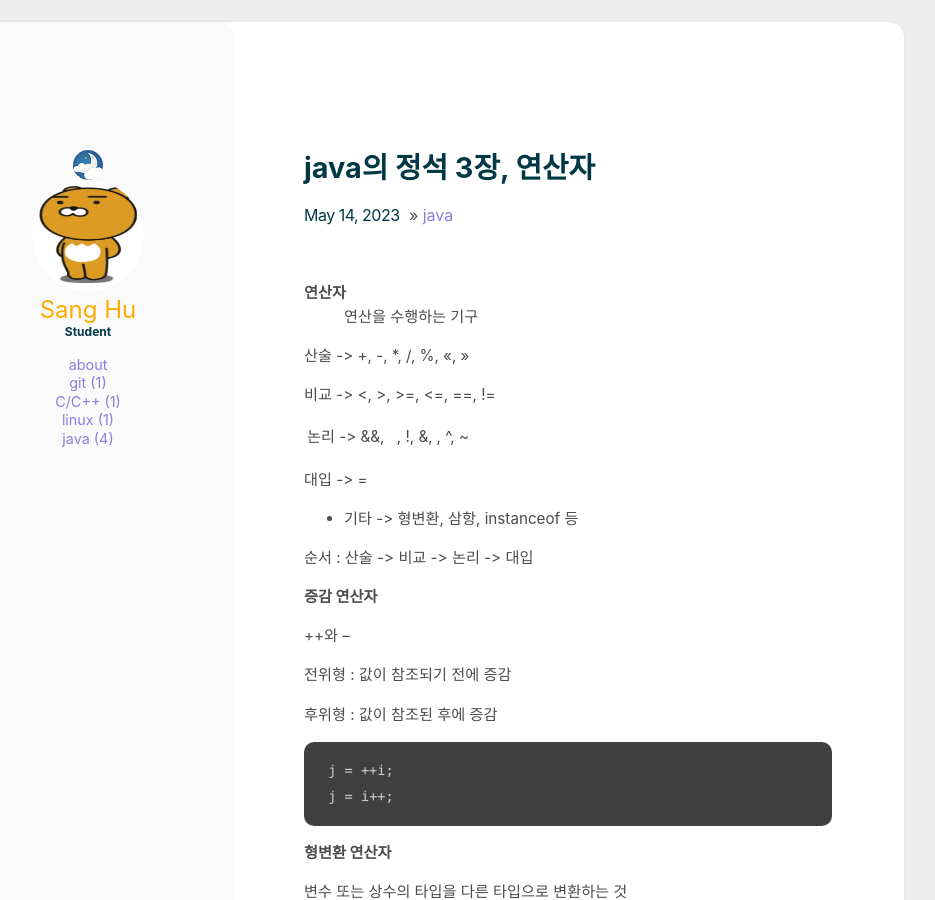
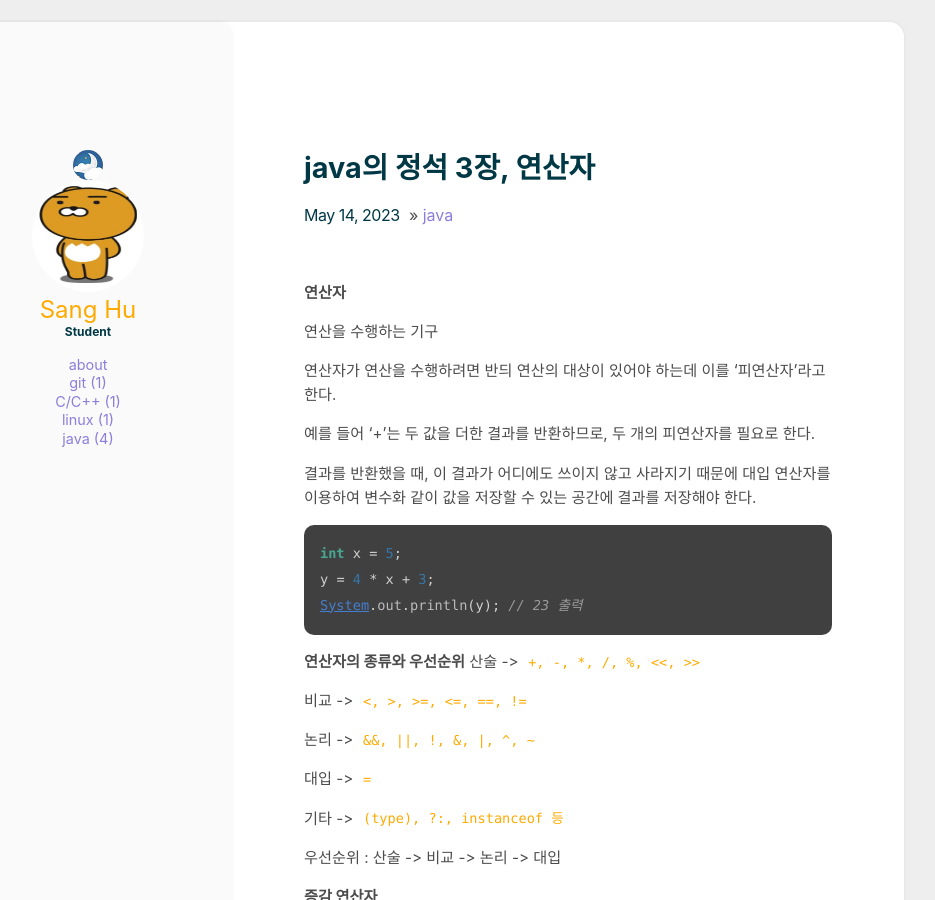
Before and after one commit to hoohoo1220/blog, a Jekyll site: the page built from _posts/2023-05-14-java-chapter3.md, in a window 1280 px wide and 900 px high. Shown: the whole window, without its empty margins (216-1151 px from the left). Built offline with Jekyll 4.4.1, drawn with Linux system fonts in a browser that asks for light colours; some of the changed text lies outside the part shown.

Commit message:
3장 내용 추가 1/2

````diff
--- a/_posts/2023-05-14-java-chapter3.md
+++ b/_posts/2023-05-14-java-chapter3.md
@@ -5,25 +5,48 @@ comments: true
 ---
 
 **연산자**
- : 연산을 수행하는 기구
 
- 산술 ->   +, -, *, /, %, <<, >>
+연산을 수행하는 기구
 
- 비교 ->   <, >, >=, <=, ==, !=
+연산자가 연산을 수행하려면 반듸 연산의 대상이 있어야 하는데 이를 '피연산자'라고 한다.
 
- 논리 ->   &&, ||, !, &, |, ^, ~
+예를 들어 '+'는 두 값을 더한 결과를 반환하므로,
+두 개의 피연산자를 필요로 한다.
 
- 대입 ->   =
+결과를 반환했을 때, 이 결과가 어디에도 쓰이지 않고 사라지기 때문에
+대입 연산자를 이용하여 변수화 같이 값을 저장할 수 있는 공간에 결과를 저장해야 한다.
 
-  + 기타 -> 형변환, 삼항, instanceof 등
-
-
- 순서 : 산술 -> 비교 -> 논리 -> 대입
+```java
+int x = 5;
+y = 4 * x + 3;
+System.out.println(y); // 23 출력
+```
 
 
 
 
- **증감 연산자**
+
+
+**연산자의 종류와 우선순위**
+ 산술 ->   `+, -, *, /, %, <<, >>`
+
+ 비교 ->   `<, >, >=, <=, ==, !=`
+
+ 논리 ->   `&&, ||, !, &, |, ^, ~`
+
+ 대입 ->   `=`
+
+ 기타 ->   `(type), ?:, instanceof 등`
+
+
+ 우선순위 : 산술 -> 비교 -> 논리 -> 대입
+
+
+
+
+
+
+**증감 연산자**
 
 ++와 --
 
@@ -32,9 +55,30 @@ comments: true
  후위형 : 값이 참조된 후에 증감
 
  ```java
- j = ++i;
- j = i++;
+ j = ++i; // 전위형
+ j = i++; // 후위형
  ```
+
+
+
+
+
+
+**부호 연산자**
+
+'-'는 피연산자의 부호를 반대로 변경한 결과를 반환한다.
+
+음수 -> 양수
+양수 -> 음수
+
+부호 연산자는 덧셈, 뺄셈 연산자와 같은 기호를 쓰지만 다른 연산자이다.
+
+기호는 같아도 피연산자의 개수가 각각 1개, 2개이므로 서로 구분이 가능하다.
+
+부호 연산자는 boolean형과 char형을 제외한 기본형에만 사용할 수 있다.
+
+
+
 
 
 
@@ -44,12 +88,35 @@ comments: true
 
 (타입) 피연산자;
 
+여기 사용되는 괄호()는 '캐스트 연산자' 또는 '형변환 연산자'라고 하며, 형변환을 '캐스팅(casting)'이라고도 한다.
+
 ```java
 double d = 85.4;
 int score = (int)d;
 ```
 
 
+
+
+
+
 **자동 형변환**
 
- 기존의 값을 최대한 보존할 수 있는 타입으로 자동 형변환된다.
+서로 다른 타입 간의 대입이나 연산을 할 때, 먼저 형변환으로 타입을 일치시키는 것이 먼저이다.
+하지만 경우에 따라서 이를 생략할 수 있다.
+이는 컴파일러가 자동적으로 생략된 형변환을 추가해주기 때문이다.
+
+```java
+float f = 1234; // float f = (float)1234;에서 (float) 생략.
+byte b = 1000; //에러.
+byte b = (byte)1000; // 작동하긴 하나 값 손실 발생.
+```
+
+*기존의 값을 최대한 보존할 수 있는 타입으로 자동 형변환된다.*
+
+
+
+
+
+
+**산술 변환**
````
